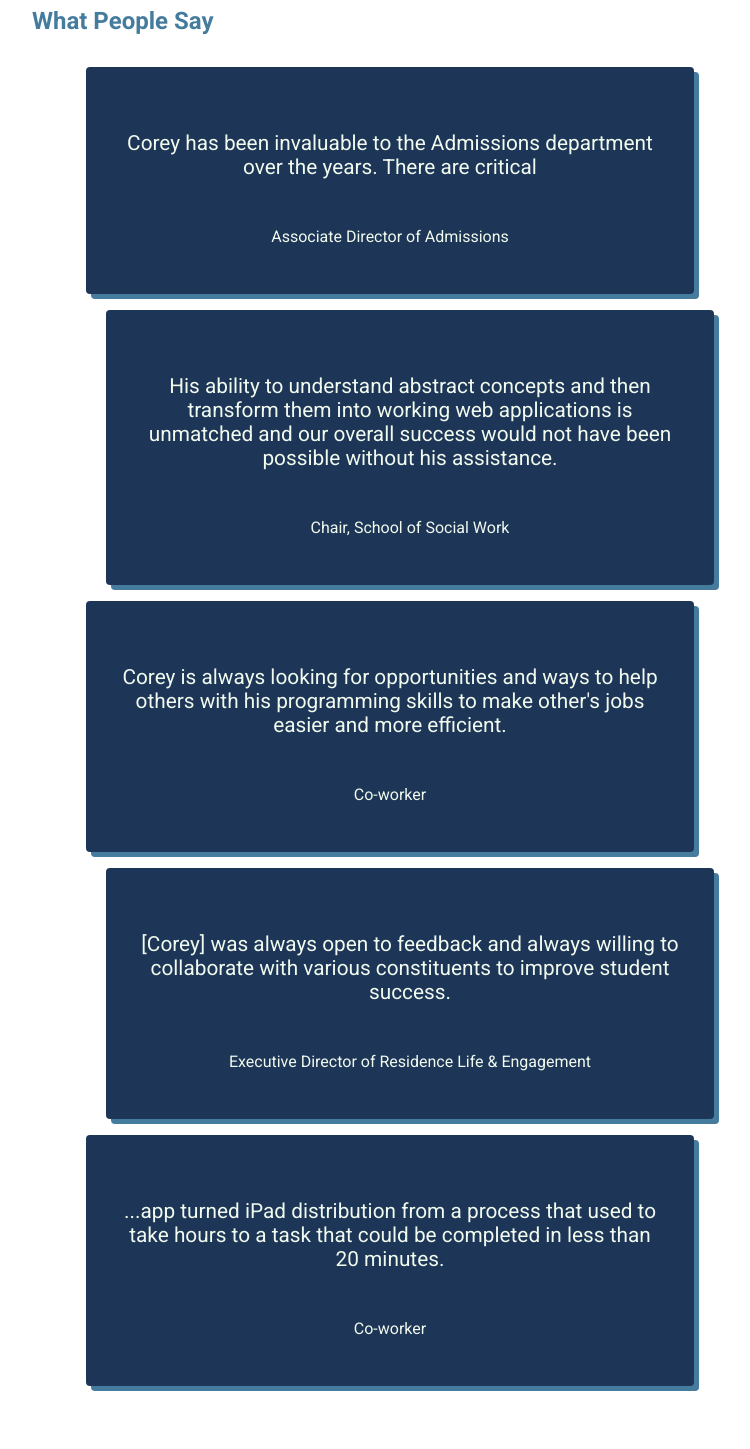
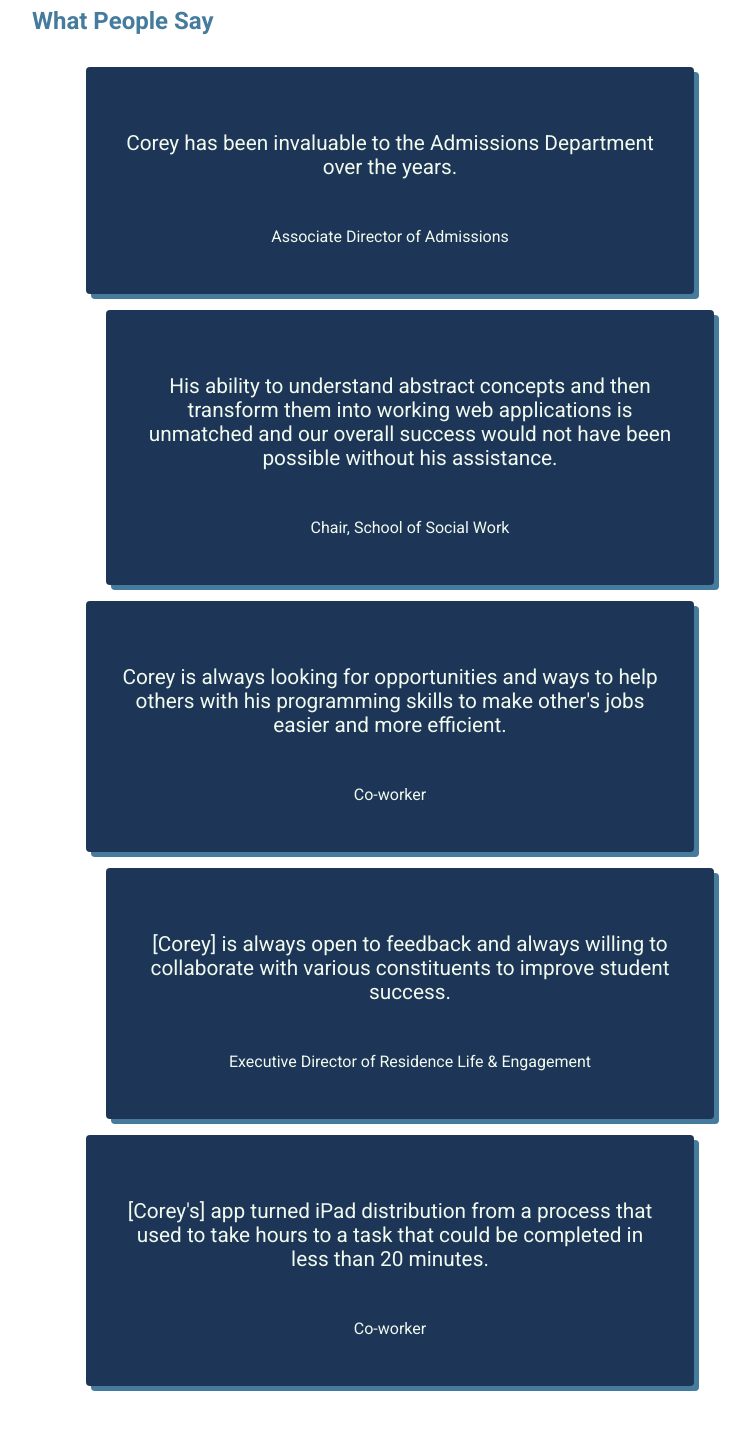
Before and after one commit to mcison21/my-resume, a Vue app: page / in a window 1280 px wide. Shown: the part 3680-5129 px from the top of the page, without its empty margins (240-990 px from the left). Built offline with nearby package versions, Linux system fonts and the light colour scheme.

Commit message:
Error fixes

```diff
--- a/src/data/person.ts
+++ b/src/data/person.ts
@@ -140,7 +140,7 @@ const person: Person = {
   whatPeopleSay: [
     {
       title: 'Associate Director of Admissions',
-      say: 'Corey has been invaluable to the Admissions department over the years. There are critical ',
+      say: 'Corey has been invaluable to the Admissions Department over the years.',
     },
     {
       title: 'Chair, School of Social Work',
@@ -152,11 +152,11 @@ const person: Person = {
     },
     {
       title: 'Executive Director of Residence Life & Engagement',
-      say: '[Corey] was always open to feedback and always willing to collaborate with various constituents to improve student success.',
+      say: '[Corey] is always open to feedback and always willing to collaborate with various constituents to improve student success.',
     },
     {
       title: 'Co-worker',
-      say: '...app turned iPad distribution from a process that used to take hours to a task that could be completed in less than 20 minutes.',
+      say: '[Corey\'s] app turned iPad distribution from a process that used to take hours to a task that could be completed in less than 20 minutes.',
     },
   ],
   selectedProjects: [
```
